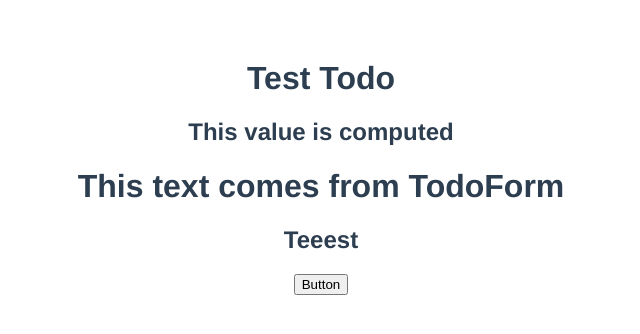
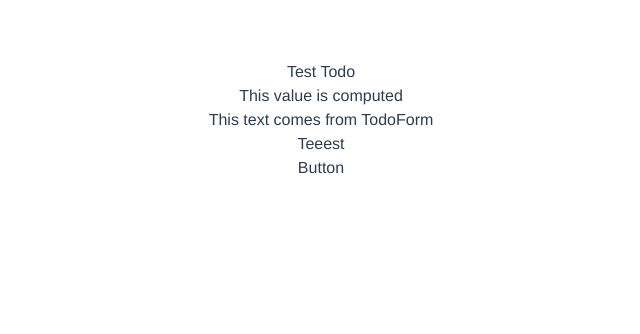
Before and after one commit to davidbaker8391-prog/Vue-Todo, a Vue app: page / in a window 1280 px wide. Shown: the top 334 px of the page, without its empty margins (319-959 px from the left). Built offline with nearby package versions, Linux system fonts and the light colour scheme.

Commit message:
Setup and installed Tailwind CSS

```diff
--- a/package.json
+++ b/package.json
@@ -9,8 +9,8 @@
   },
   "dependencies": {
     "core-js": "^3.6.5",
-    "vue": "^3.0.0",
-    "vuetify": "^2.3.16"
+    "tailwindcss": "^1.9.6",
+    "vue": "^3.0.0"
   },
   "devDependencies": {
     "@vue/cli-plugin-babel": "~4.5.8",
@@ -18,7 +18,7 @@
     "@vue/cli-service": "~4.5.8",
     "@vue/compiler-sfc": "^3.0.2",
     "babel-eslint": "^10.1.0",
-    "eslint": "^7.12.0",
+    "eslint": "^7.12.1",
     "eslint-config-airbnb-base": "^14.2.0",
     "eslint-plugin-import": "^2.22.1",
     "eslint-plugin-vue": "^7.1.0"
--- /dev/null
+++ b/postcss.config.js
@@ -0,0 +1,9 @@
+const autoprefixer = require('autoprefixer');
+const tailwindcss = require('tailwindcss');
+
+module.exports = {
+  plugins: [
+    tailwindcss,
+    autoprefixer,
+  ],
+};
--- /dev/null
+++ b/src/assets/css/tailwind.css
@@ -0,0 +1,3 @@
+@tailwind base;
+@tailwind components;
+@tailwind utilities;
--- a/src/main.js
+++ b/src/main.js
@@ -1,4 +1,7 @@
 import { createApp } from 'vue';
+
 import App from './App.vue';
 
+import './assets/css/tailwind.css';
+
 createApp(App).mount('#app');
--- /dev/null
+++ b/tailwind.config.js
@@ -0,0 +1,12 @@
+module.exports = {
+  future: {
+    // removeDeprecatedGapUtilities: true,
+    // purgeLayersByDefault: true,
+  },
+  purge: [],
+  theme: {
+    extend: {},
+  },
+  variants: {},
+  plugins: [],
+}
```
Also changed, not shown: src/assets/logo.png (deleted), 1 other file (tests, documents, lock files or other folders).
